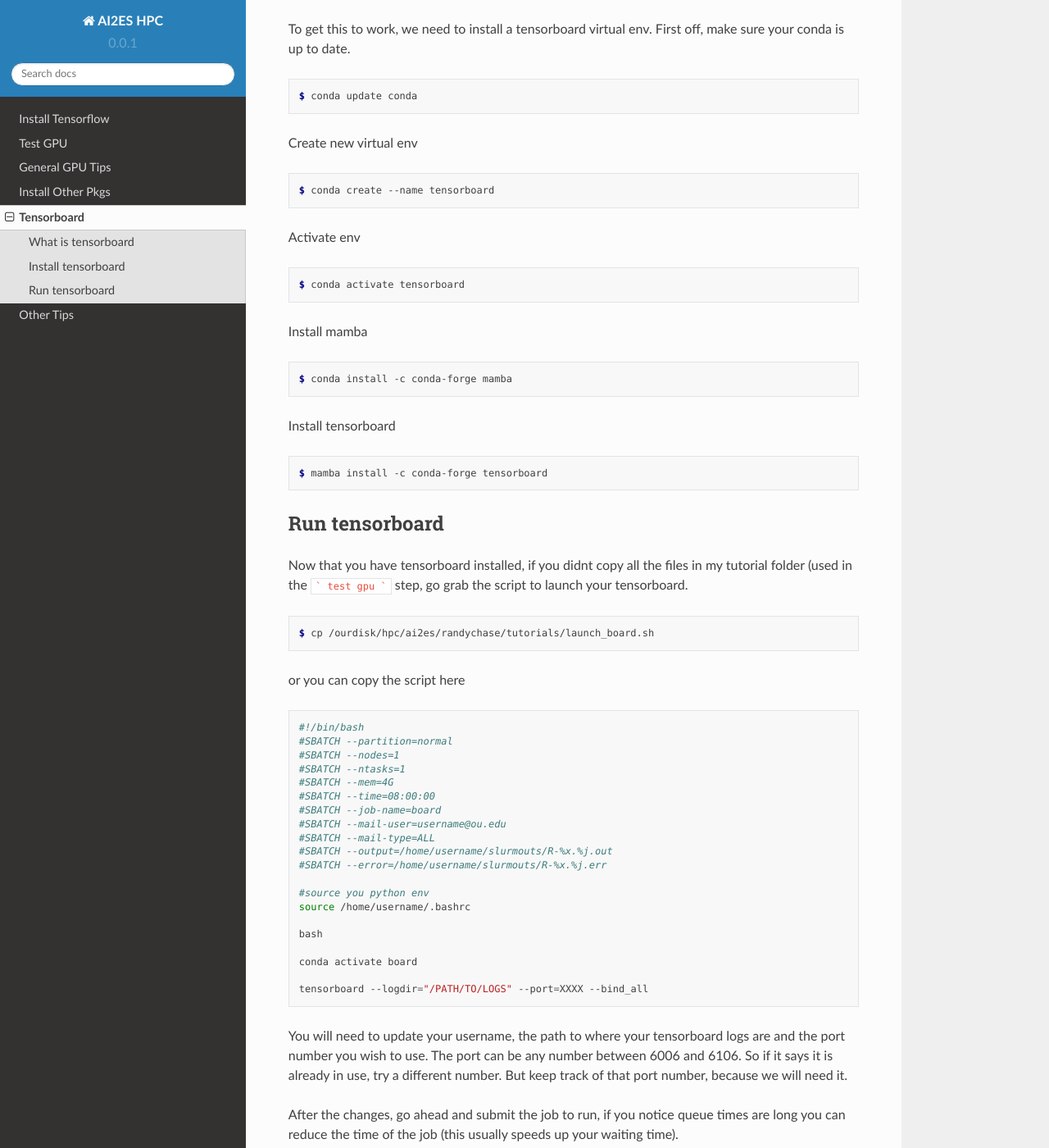
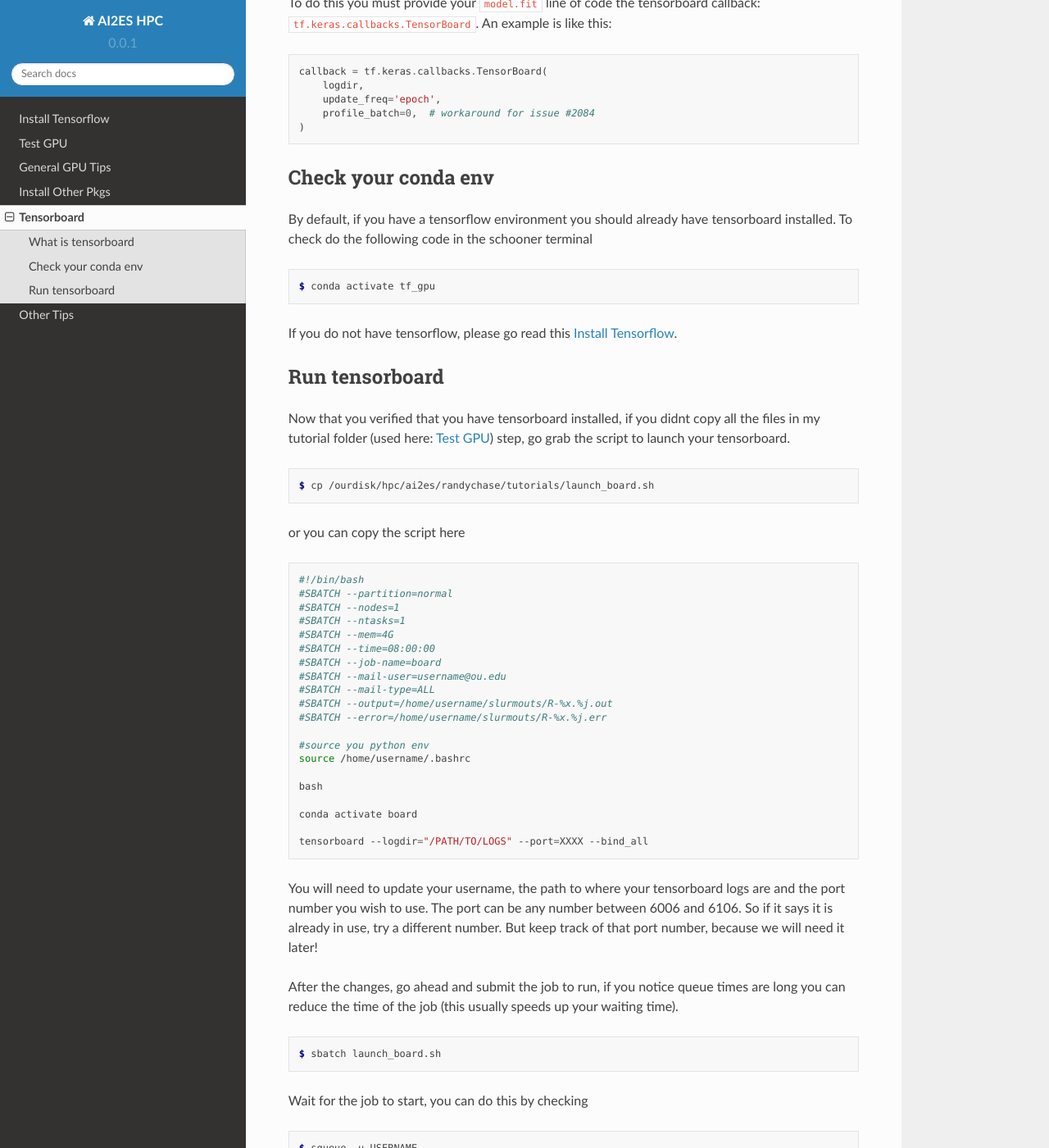
Before and after one commit to dopplerchase/ai2es_schooner_hpc, a Sphinx documentation site: the page built from docs/source/tensorboard.rst, in a window 1280 px wide and 1400 px high, scrolled down 960 px. Shown: the whole window at 82% size. Built offline with Sphinx 7.4.7 and the Read the Docs theme 2.0.0, drawn with Linux system fonts in a browser that asks for light colours; some of the changed text lies outside the part shown.

Commit message:
tensorboard docs update

````diff
--- a/docs/source/install_tensorflow.rst
+++ b/docs/source/install_tensorflow.rst
@@ -1,3 +1,5 @@
+.. _install_tensorflow:
+
 Install Tensorflow
 ===================
 
--- a/docs/source/tensorboard.rst
+++ b/docs/source/tensorboard.rst
@@ -19,47 +19,37 @@ a nice interative GUI. This GUI is called [tensorboard](https://www.tensorflow.o
 What this should allow you to do, is quickly find the best performing models in your hyperparameter search
 without having to load the data yourself in numpy/matplotlib. Plus, it is fun to watch how your models are doing.
 
+Before you go ahead and follow this guide, you need some logs that are generated by tensorflow. To do this you must
+provide your ``model.fit`` line of code the tensorboard callback: ``tf.keras.callbacks.TensorBoard``. An example is like this:
+
+.. code-block:: python
+
+    callback = tf.keras.callbacks.TensorBoard(
+        logdir,
+        update_freq='epoch',
+        profile_batch=0,  # workaround for issue #2084
+    )
+
+
 ++++++++++++++++++++
-Install tensorboard
+Check your conda env
 ++++++++++++++++++++
 
-To get this to work, we need to install a tensorboard virtual env. First off, make sure your conda
-is up to date.
+By default, if you have a tensorflow environment you should already have tensorboard installed. To check do the
+following code in the schooner terminal
 
 .. code-block:: console
 
-    $ conda update conda
+    $ conda activate tf_gpu
 
-Create new virtual env
-
-.. code-block:: console
-
-    $ conda create --name tensorboard
-
-Activate env
-
-.. code-block:: console
-
-    $ conda activate tensorboard
-
-Install mamba
-
-.. code-block:: console
-
-    $ conda install -c conda-forge mamba
-
-Install tensorboard
-
-.. code-block:: console
-
-    $ mamba install -c conda-forge tensorboard
+If you do not have tensorflow, please go read this :ref:`install_tensorflow`.
 
 +++++++++++++++
 Run tensorboard
 +++++++++++++++
 
-Now that you have tensorboard installed, if you didnt copy all the files in my tutorial folder (used in the
-``` test gpu ```  step, go grab the script to launch your tensorboard.
+Now that you verified that you have tensorboard installed, if you didnt copy all the files in my tutorial folder (used here: :ref:`test_gpu`)
+step, go grab the script to launch your tensorboard.
 
 .. code-block:: console
 
@@ -92,7 +82,7 @@ or you can copy the script here
 
 You will need to update your username, the path to where your tensorboard logs are and
 the port number you wish to use. The port can be any number between 6006 and 6106. So if it says it is
-already in use, try a different number. But keep track of that port number, because we will need it.
+already in use, try a different number. But keep track of that port number, because we will need it later!
 
 After the changes, go ahead and submit the job to run, if you notice queue times are long you can
 reduce the time of the job (this usually speeds up your waiting time).
@@ -112,7 +102,7 @@ or by watching your emails you set up in the SBATCH. Once it begins take a note
 .. image:: images/findnode.png
    :width: 400
 
-we need to combine this number with the port number you chose above. We need to now tunnel from our local machine into that node.
+we need to combine this number with the port number you chose above (the 60XX number). We need to now tunnel from our local machine into that node.
 From your terminal (either powershell in PC or just terminal in mac/linux) do the following:
 
 .. code-block:: console
@@ -128,3 +118,26 @@ Then there ya go! It should populate and begin working once you fill the logs.
 
 .. image:: images/boardnodata.png
    :width: 800
+
+In the event your machine says that the port number you chose is alread in use, you can kill old port forwarding doing the following.
+
+This first code asks for the job numbers that are using the port you wanted
+
+.. code-block:: console
+
+    $ lsof -i tcp:PORT
+
+remember, replace PORT with you 4 digit port number you chose above.
+
+You should see something like this:
+
+.. image:: images/portchecking.png
+   :width: 800
+
+To kill the port, grab the PID number above and then run the following:
+
+.. code-block:: console
+
+    $ kill -9 PID
+
+That should kill the tunnel. Then you can re-do the tunnel command from above (the ssh -N thing)
--- a/docs/source/test_gpu.rst
+++ b/docs/source/test_gpu.rst
@@ -1,3 +1,5 @@
+.. _test_gpu:
+
 Test GPU
 =========
 
````
Also changed, not shown: docs/source/images/portchecking.png (added), 1 other file.
